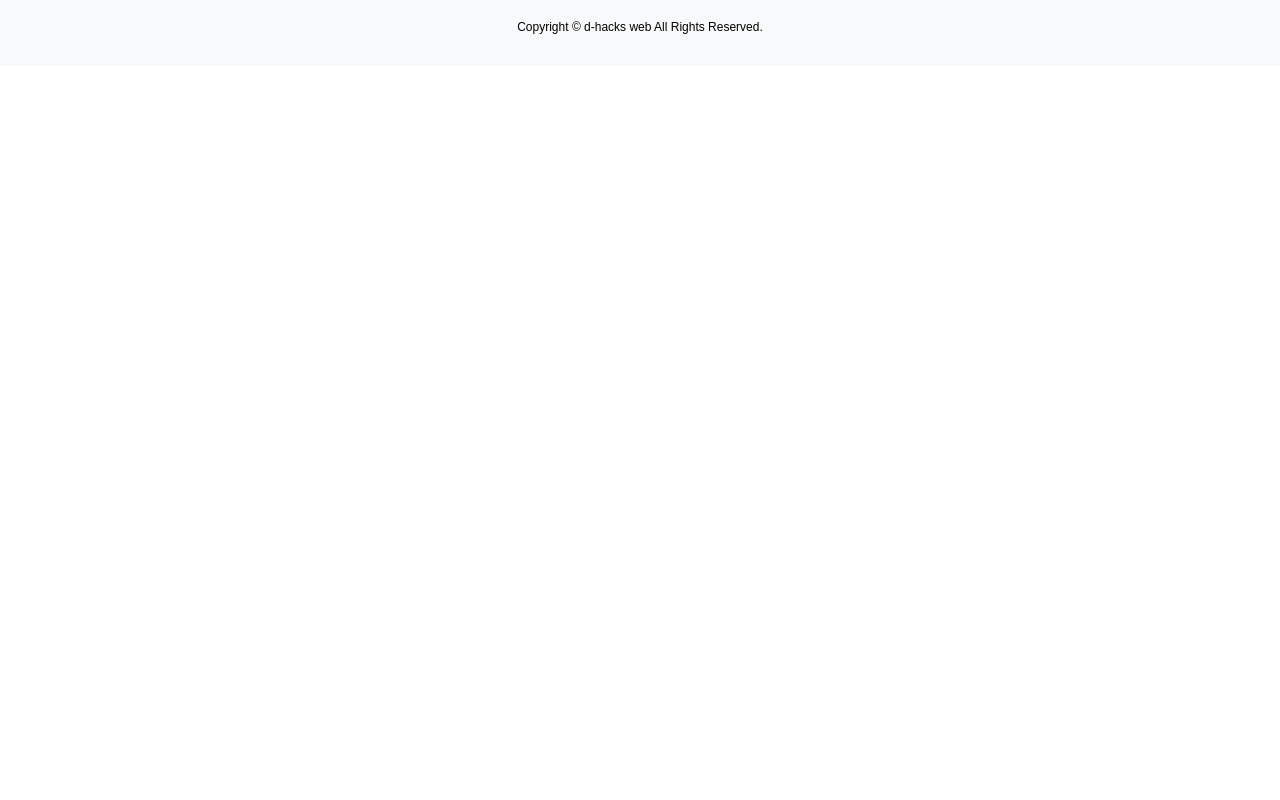
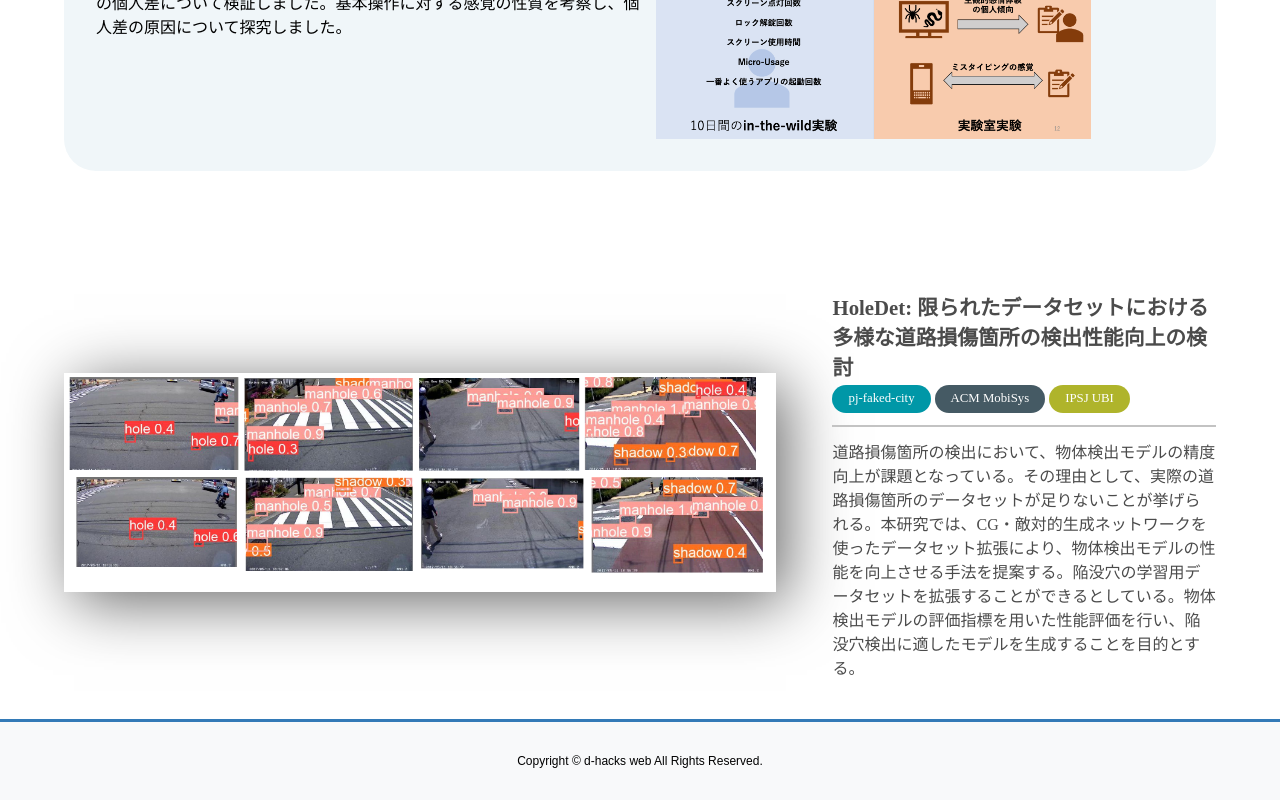
Before and after one commit to nkzwlab/dhacks-site, a Vue app: page /about in a window 1280 px wide. Shown: the part 2414-3214 px from the top of the page. Before the commit the page ends 2480 px from the top, so only its background shows below. Built offline with nearby package versions, Linux system fonts and the light colour scheme.

Commit message:
[wip] Added new design

```diff
--- a/src/views/AboutView.vue
+++ b/src/views/AboutView.vue
@@ -25,7 +25,8 @@
           <h3>絵画内の着目する物体に応じた感想を生成する手法の提案</h3>
         </div>
         <div class="gallery-item-content">
-          <p>この研究では、機械学習を使って、1つの絵画に対して多様な感想文を生成する方法を提案しています。従来の手法では、同じような感想文が出力される傾向がありますが、この研究では、絵画内の着目点に応じた感想文を生成する手法を提案し、多様性を増やすことを目指しています。具体的には、着目点情報を踏まえたデータセットを作成し、絵画内の着目点により注意が向きやすくなるような画像加工手法を複数提案しています。実験の結果、提案手法は従来手法よりも多様な文章を生成できることが確認されました。</p>
+          <p>
+            この研究では、機械学習を使って、1つの絵画に対して多様な感想文を生成する方法を提案しています。従来の手法では、同じような感想文が出力される傾向がありますが、この研究では、絵画内の着目点に応じた感想文を生成する手法を提案し、多様性を増やすことを目指しています。具体的には、着目点情報を踏まえたデータセットを作成し、絵画内の着目点により注意が向きやすくなるような画像加工手法を複数提案しています。実験の結果、提案手法は従来手法よりも多様な文章を生成できることが確認されました。</p>
           <img src="@/assets/page_research_thumbnail/shinya.png" alt="gallery-item-thumbnail">
         </div>
       </div>
@@ -35,7 +36,8 @@
           <h3>アイトラッキングによる感情推定と視界映像からの物体検出を用いた物体への感情データセット作成システム</h3>
         </div>
         <div class="gallery-item-content">
-          <p>この研究では、アイトラッキングデバイスを使って装着者が見ているものやそれに対する感情を自動的に推定することができるシステムを提案しています。特徴量を使って機械学習モデルを作成し、物体検出技術を組み合わせることで、視線からの注視が検出された物体に対する感情を推定することができます。実験では、感情喚起画像データセットとS.A.M法アンケートを使ってアイトラッキングからの感情推定モデルを作成し、システムの有効性を評価しました。また、システムの有効性や課題について、大学構内を歩行させるユーザ評価実験を行い検討しました。</p>
+          <p>
+            この研究では、アイトラッキングデバイスを使って装着者が見ているものやそれに対する感情を自動的に推定することができるシステムを提案しています。特徴量を使って機械学習モデルを作成し、物体検出技術を組み合わせることで、視線からの注視が検出された物体に対する感情を推定することができます。実験では、感情喚起画像データセットとS.A.M法アンケートを使ってアイトラッキングからの感情推定モデルを作成し、システムの有効性を評価しました。また、システムの有効性や課題について、大学構内を歩行させるユーザ評価実験を行い検討しました。</p>
           <img src="@/assets/page_research_thumbnail/tappun.png" alt="gallery-item-thumbnail">
         </div>
       </div>
@@ -45,7 +47,9 @@
           <h3>Multigame Rivals：AlphaZeroを用いた複数のゲームに対応した棋力調整AI</h3>
         </div>
         <div class="gallery-item-content">
-          <p>人間に合わせたゲーム AI の開発は進んでいないため、本研究では棋力調整を行う AI を作成した。AlphaZero を用いて、複数のゲームに使用でき、棋譜を必要としない強いゲーム AI を作成した。相手の選択した手の確率に合わせて手を選択することで、勝率 5 割に近い値を出すことができたが、コネクトフォーや将棋では不自然な手を選択する結果となった。</p>
+          <p>人間に合わせたゲーム AI の開発は進んでいないため、本研究では棋力調整を行う AI を作成した。AlphaZero を用いて、複数のゲームに使用でき、棋譜を必要としない強いゲーム
+            AI を作成した。相手の選択した手の確率に合わせて手を選択することで、勝率 5
+            割に近い値を出すことができたが、コネクトフォーや将棋では不自然な手を選択する結果となった。</p>
           <img src="@/assets/page_research_thumbnail/miki.png" alt="gallery-item-thumbnail">
         </div>
       </div>
@@ -55,7 +59,8 @@
           <h3>知識蒸留における教師モデル選別手法の提案</h3>
         </div>
         <div class="gallery-item-content">
-          <p>深層学習モデルのサイズを削減し、推論時間を高速化するために、知識蒸留と呼ばれる手法がある。この手法では、大きなモデルの出力をより軽量なモデルに模倣させることで、教師モデルの知識表現を生徒モデルに継承する。本研究では、複数の教師モデルの中から、生徒モデルに対して最適な教師モデルの組み合わせを選別しながら知識蒸留を行うフレームワークを提案している。検証実験により、提案手法によって訓練された生徒モデルの性能がランダムに組み合わせた生徒モデルを上回ることが示された。</p>
+          <p>
+            深層学習モデルのサイズを削減し、推論時間を高速化するために、知識蒸留と呼ばれる手法がある。この手法では、大きなモデルの出力をより軽量なモデルに模倣させることで、教師モデルの知識表現を生徒モデルに継承する。本研究では、複数の教師モデルの中から、生徒モデルに対して最適な教師モデルの組み合わせを選別しながら知識蒸留を行うフレームワークを提案している。検証実験により、提案手法によって訓練された生徒モデルの性能がランダムに組み合わせた生徒モデルを上回ることが示された。</p>
           <img src="@/assets/page_research_thumbnail/hhiromasa.png" alt="gallery-item-thumbnail">
         </div>
       </div>
@@ -65,7 +70,8 @@
           <h3>HoleDet: 限られたデータセットにおける多様な道路損傷箇所の検出性能向上の検討</h3>
         </div>
         <div class="gallery-item-content">
-          <p>道路損傷箇所の検出において、物体検出モデルの精度向上が課題となっている。その理由として、実際の道路損傷箇所のデータセットが足りないことが挙げられる。本研究では、CG・敵対的生成ネットワークを使ったデータセット拡張により、物体検出モデルの性能を向上させる手法を提案する。陥没穴の学習用データセットを拡張することができるとしている。物体検出モデルの評価指標を用いた性能評価を行い、陥没穴検出に適したモデルを生成することを目的とする。</p>
+          <p>
+            道路損傷箇所の検出において、物体検出モデルの精度向上が課題となっている。その理由として、実際の道路損傷箇所のデータセットが足りないことが挙げられる。本研究では、CG・敵対的生成ネットワークを使ったデータセット拡張により、物体検出モデルの性能を向上させる手法を提案する。陥没穴の学習用データセットを拡張することができるとしている。物体検出モデルの評価指標を用いた性能評価を行い、陥没穴検出に適したモデルを生成することを目的とする。</p>
           <img src="@/assets/page_research_thumbnail/minamiku.png" alt="gallery-item-thumbnail">
         </div>
       </div>
@@ -75,7 +81,8 @@
           <h3>Cyberoception: サイバー空間上の無意識的な基本操作への感覚</h3>
         </div>
         <div class="gallery-item-content">
-          <p>近年、メタバースの普及により、現実世界で行われる活動がオンライン空間に移行することが増え、スマートフォンなどのデバイスが人々の感情活動に深く関与するようになっています。本研究では、スマートフォンと人との感情的な関係について、内受容感覚の観点からサイバー受容感覚を提案し、その個人差について検証しました。基本操作に対する感覚の性質を考察し、個人差の原因について探究しました。</p>
+          <p>
+            近年、メタバースの普及により、現実世界で行われる活動がオンライン空間に移行することが増え、スマートフォンなどのデバイスが人々の感情活動に深く関与するようになっています。本研究では、スマートフォンと人との感情的な関係について、内受容感覚の観点からサイバー受容感覚を提案し、その個人差について検証しました。基本操作に対する感覚の性質を考察し、個人差の原因について探究しました。</p>
           <img src="@/assets/page_research_thumbnail/gao.png" alt="gallery-item-thumbnail">
         </div>
       </div>
@@ -121,12 +128,29 @@
         </div>
       </div> -->
 
-
     </div>
 
   </div>
 
-
+  <div class="card">
+    <div class="thumbnail">
+      <!--      <img class="left" src="@/assets/page_research_thumbnail/tappun.png">-->
+      <img class="left" src="@/assets/page_research_thumbnail/minamiku.png">
+      <!--      <img class="left" src="@/assets/page_research_thumbnail/miki.png">-->
+    </div>
+    <div class="right">
+      <h1>HoleDet: 限られたデータセットにおける多様な道路損傷箇所の検出性能向上の検討</h1>
+      <ul class="author">
+        <li class="pj">pj-faked-city</li>
+        <li class="international">ACM MobiSys</li>
+        <li class="internal">IPSJ UBI</li>
+      </ul>
+      <div class="separator"></div>
+      <p>
+        道路損傷箇所の検出において、物体検出モデルの精度向上が課題となっている。その理由として、実際の道路損傷箇所のデータセットが足りないことが挙げられる。本研究では、CG・敵対的生成ネットワークを使ったデータセット拡張により、物体検出モデルの性能を向上させる手法を提案する。陥没穴の学習用データセットを拡張することができるとしている。物体検出モデルの評価指標を用いた性能評価を行い、陥没穴検出に適したモデルを生成することを目的とする。
+      </p>
+    </div>
+  </div>
 </template>
 
 <style lang="scss" scoped>
@@ -138,7 +162,7 @@
   padding-bottom: 3rem;
 }
 
-#top{
+#top {
   & h1 {
     // font-size: 3rem;
     padding: 1rem;
@@ -150,44 +174,50 @@
 }
 
 
-#gallery{
-  display: flex;
-  flex-wrap: wrap;
-  gap: 1rem;
+#gallery {
+  //display: flex;
+  //flex-wrap: wrap;
+  //gap: 1rem;
   // set everything to center
   justify-content: center;
   // flex-direction: row;
 }
 
-.gallery-item{
-  width: 45%;
+.gallery-item {
+  width: 90%;
+  margin: 0 auto 32px;
   padding: 2rem;
   border-radius: 2rem;
   background-color: rgb(240, 246, 249);
   // flex: 1;
 }
 
-.gallery-item-header{
+.gallery-item-header {
   margin-bottom: 1rem;
 }
 
-.gallery-item-content{
+.gallery-item-content {
+  display: flex;
+  flex-wrap: wrap;
+  gap: 1rem;
+
   & p {
+    width: 50%;
     margin-bottom: 1rem;
   }
 
   & img {
-    width: 100%;
+    width: 40%;
   }
 }
 
 @media (max-width: 1024px) {
-  #gallery{
+  #gallery {
     flex-direction: column;
     justify-content: center;
   }
 
-  .gallery-item{
+  .gallery-item {
     justify-content: center;
     width: 80%;
     margin-left: 10%;
@@ -195,4 +225,71 @@
   }
 }
 
+.card {
+  display: flex;
+  width: 90%;
+  margin: 40px auto;
+}
+
+.thumbnail {
+  margin: auto 0;
+
+  & img.left {
+    width: 100%;
+    -webkit-box-shadow: 10px 10px 60px 0 rgba(0, 0, 0, 0.6);
+    -moz-box-shadow: 10px 10px 60px 0 rgba(0, 0, 0, 0.6);
+    box-shadow: 10px 10px 60px 0 rgba(0, 0, 0, 0.6);
+  }
+}
+
+.right {
+  padding-left: 56px;
+  width: 60%;
+  margin: auto 0;
+
+  h1 {
+    font-size: 1.3rem;
+    color: #4B4B4B;
+  }
+
+  .separator {
+    margin-top: 12px;
+    border: 1px solid #C3C3C3;
+  }
+
+  & p {
+    padding-top: 12px;
+    color: #4B4B4B;
+  }
+}
+
+ul.author {
+  display: flex;
+  margin-top: 4px;
+  gap: 4px;
+
+  & li {
+    display: inline-block;
+    padding: 6px 16px 0;
+    height: 28px;
+    border-radius: 24px;
+    text-align: center;
+    font-size: 0.8rem;
+    color: white;
+  }
+
+  .internal {
+    background-color: #AFB42B;
+  }
+
+  .international {
+    background-color: #455A64;
+  }
+
+  .pj {
+    background-color: #0097A7;
+  }
+}
 </style>
+<script setup lang="ts">
+</script>
```
Lines whose indentation alone changed are shown as unchanged.
